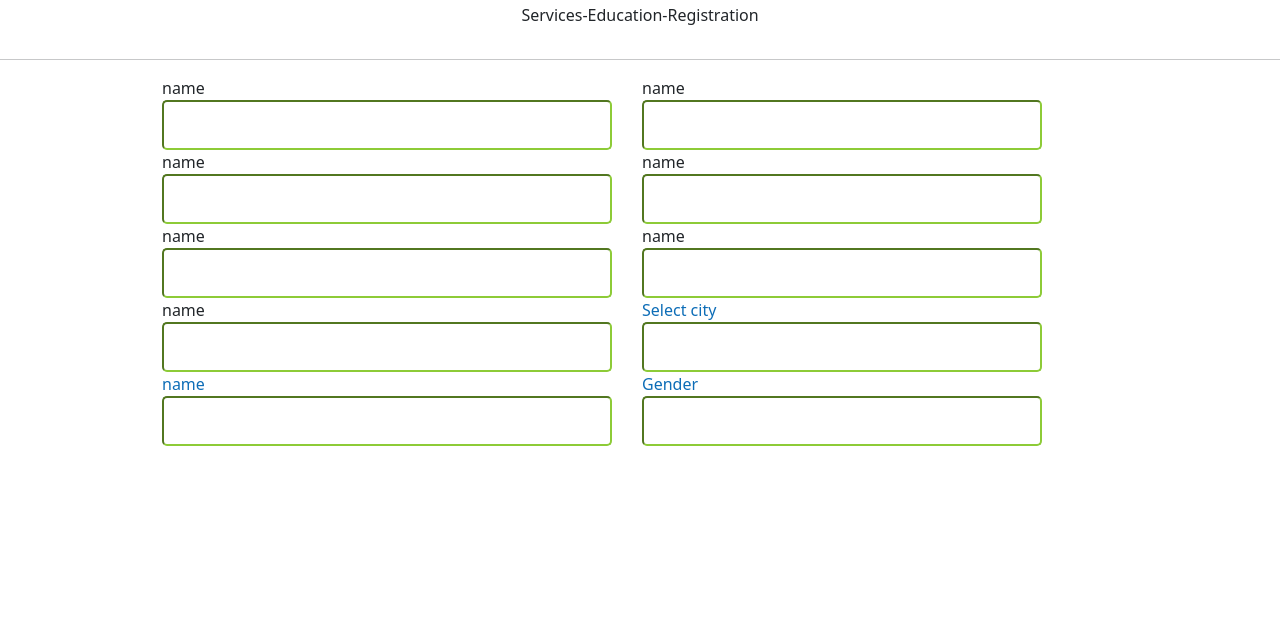
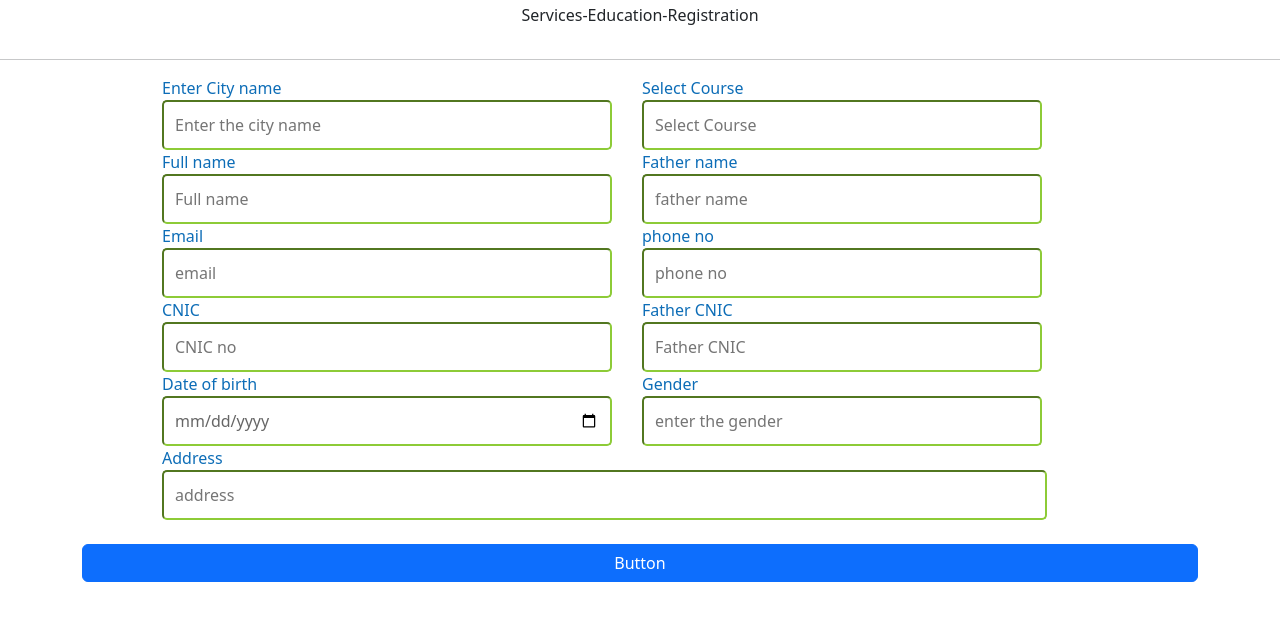
Before and after one commit to syedmuhammadbilalshakeel/registration-form, a plain HTML site: page index.html in a window 1280 px wide. Shown: the part 167-788 px from the top of the page. Drawn offline with nearby package versions, Linux system fonts and the light colour scheme.

Commit message:
create the sign up form and some other changes  i have done today

```diff
--- /dev/null
+++ b/admin_of.css
@@ -0,0 +1 @@
+@import url(style.css);
--- a/index.html
+++ b/index.html
@@ -37,16 +37,19 @@
         </div>
     </div>
     <hr>
+
+
+
     <div class="container">
         <div class="row">
             <div class="col-6">
                 <div class="form">
 
                     <form action="">
-                        <label for="">
-                            name
+                        <label for="" class="write">
+                            Enter City name
                         </label> <br>
-                        <input type="text" class="input_text_1" name="" id="">
+                        <input type="text" placeholder="Enter the city name" class="input_text_1" name="" id="">
                     </form>
 
                 </div>
@@ -57,10 +60,10 @@
             <div class="col-6">
                 <div class="form1">
                     <form action="">
-                        <label for="">
-                            name
+                        <label for="" class="write">
+                            Select Course
                         </label> <br>
-                        <input type="text" class="input_text" name="" id="">
+                        <input type="text" class="input_text" placeholder="Select Course" name="" id="">
                     </form>
 
                 </div>
@@ -70,58 +73,10 @@
                 <div class="form">
 
                     <form action="">
-                        <label for="">
-                            name
+                        <label for="" class="write">
+                            Full name
                         </label> <br>
-                        <input type="text" class="input_text_1" name="" id="">
-                    </form>
-
-                </div>
-            </div>
-            <div class="col-6">
-                <div class="form1">
-
-                    <form action="">
-                        <label for="">
-                            name
-                        </label> <br>
-                        <input type="text" name="" class="input_text" id="">
-                    </form>
-
-                </div>
-            </div>
-            <div class="col-6">
-                <div class="form">
-
-                    <form action="">
-                        <label for="">
-                            name
-                        </label> <br>
-                        <input type="text" class="input_text_1" name="" id="">
-                    </form>
-
-                </div>
-            </div>
-            <div class="col-6">
-                <div class="form1">
-
-                    <form action="">
-                        <label for="">
-                            name
-                        </label> <br>
-                        <input type="text" name="" class="input_text" id="">
-                    </form>
-
-                </div>
-            </div>
-            <div class="col-6">
-                <div class="form">
-
-                    <form action="">
-                        <label for="">
-                            name
-                        </label> <br>
-                        <input type="text" class="input_text_1" name="" id="">
+                        <input type="text" placeholder="Full name" class="input_text_1" name="" id="">
                     </form>
 
                 </div>
@@ -131,28 +86,78 @@
 
                     <form action="">
                         <label for="" class="write">
-                            Select city
+                            Father name
                         </label> <br>
-                        <input type="text" name="" class="input_text" id="">
+                        <input type="text" placeholder="father name"  name="" class="input_text" id="">
+                    </form>
+
+                </div>
+            </div>
+            <div class="col-6">
+                <div class="form">
+
+                    <form action="">
+                        <label for="" class="write">
+                            Email
+                        </label> <br>
+                        <input type="email" placeholder="email" class="input_text_1" name="" id="">
+                    </form>
+
+                </div>
+            </div>
+            <div class="col-6">
+                <div class="form1">
+
+                    <form action="">
+                        <label for="" class="write">
+                            phone no
+                        </label> <br>
+                        <input type="number" name="" placeholder="phone no" class="input_text" id="">
+                    </form>
+
+                </div>
+            </div>
+            <div class="col-6">
+                <div class="form">
+
+                    <form action="">
+                        <label for="" class="write">
+                         CNIC
+                        </label> <br>
+                        <input type="number" placeholder="CNIC no" class="input_text_1" name="" id="">
+                    </form>
+
+                </div>
+            </div>
+            <div class="col-6">
+                <div class="form1">
+
+                    <form action="">
+                        <label for="" class="write">
+                        Father CNIC
+                        </label> <br>
+                        <input type="text" placeholder="Father CNIC" name="" class="input_text" id="">
                     </form>
 
                 </div>
             </div>
             <br>
             <div class="col-6">
+
                 <div class="form">
 
                     <form action="">
+
                         <label for="" class="write">
-                            name
+                            Date of birth
                         </label> <br>
-                        <input type="text"  class="input_text_1" name="" id="">
+                        <input type="date" placeholder="date of birth" class="input_text_1" name="" id="">
                     </form>
 
                 </div>
             </div>
 
-<br>
+
 
             <div class="col-6">
                 <div class="form1">
@@ -160,12 +165,57 @@
                     <label for="" class="write">
                         Gender
                     </label> <br>
-                    <input type="text" name="" id="" class="input_text">
+                    <input type="text" name="" placeholder="enter the gender" id="" class="input_text">
                 </form>
             </div>
-
+            </div>
             <br>
 
+
+
+
+
+
+
+
+
+        </div>
+
+    </div>
+
+
+
+<div class="container">
+    <div class="row">
+        <div class="col">
+            <div class="address">
+            <label for="" class="write">
+                Address
+            </label>
+            <br>
+            <input class="represend_the_address_feild" type="text" placeholder="address" name="" id="">
+        </div>
+        </div>
+
+    </div>
+
+</div>
+<br>
+
+<div class="container">
+    <div class="row">
+        <div class="col">
+
+            <div class="d-grid gap-2 bu">
+                <!-- <button class="btn btn-primary" type="button">Button</button> -->
+                <button class="btn btn-primary" type="button">Button</button>
+              </div>
+        </div>
+    </div>
+
+</div>
+
+<br><br>
     <!-- <div class="container">
         <div class="row">
             <div class="col-6">
--- a/style.css
+++ b/style.css
@@ -21,6 +21,7 @@ body{
 }
 .form1{
     margin-left: -10px;
+
     /* margin-top: 10px; */
 }
 .input_text{
@@ -40,7 +41,71 @@ background-color: transparent;
     border-radius: 5px;
     color: #666;
 
+
 }
 .write{
-    color:  #0d6db7!important;;
+    color:  #0d6db7!important;
 }
+.col-6{
+ display: flex;
+ align-content: space-between;
+}
+.address{
+ margin-left: 80px; ;
+}
+.represend_the_address_feild{
+    padding: 11px !important;
+    background-color: transparent;
+    border-color: #8dcb37;
+    border-radius: 5px;
+    color: #666;
+    width: 885px;
+}
+/* .Sumbit_button{ */
+    /* padding: 11px !important; */
+    /* background-color: transparent; */
+    /* border-color: #8dcb37; */
+    /* border-radius: 5px; */
+    /* color: #666; */
+    /* width: 885px; */
+/* }    */
+.bu{
+    cursor: pointer;
+}
+.submit{
+    position: absolute;
+    top: 90px;
+    left: 18%;
+    /* display: flex; */
+    /* justify-content: center; */
+}
+.butoon{
+    /* display: flex; */
+    /* justify-content: center; */
+position: relative;
+left: 350px;
+}
+.login{
+    position: relative;
+    top: 80px;
+    left: 400px;
+   /* border:10px, 10px solid;  */
+   border: 2px solid black;
+   width: 300px;
+   height: 300px;
+   padding-left: 40px;
+   background-color: white;
+   border-radius: 10px;
+
+
+}
+.heading_of_admin_page{
+    padding-left: 37px;
+    /* background-image:url(./jessica-lewis-fJXv46LT7Xk-unsplash.jpg) ; */
+}
+/* .po{
+    background-image:url(./jessica-lewis-fJXv46LT7Xk-unsplash.jpg) ;
+} */
+/* body{
+    background-image:url(./jessica-lewis-fJXv46LT7Xk-unsplash.jpg) ;
+} */
```
Also changed, not shown: conform_of_Submited_form.html (added, +42 -0 lines), login_form_admin.html (added, +51 -0 lines), jessica-lewis-fJXv46LT7Xk-unsplash.jpg (added), rtaImage.jpg (added).
